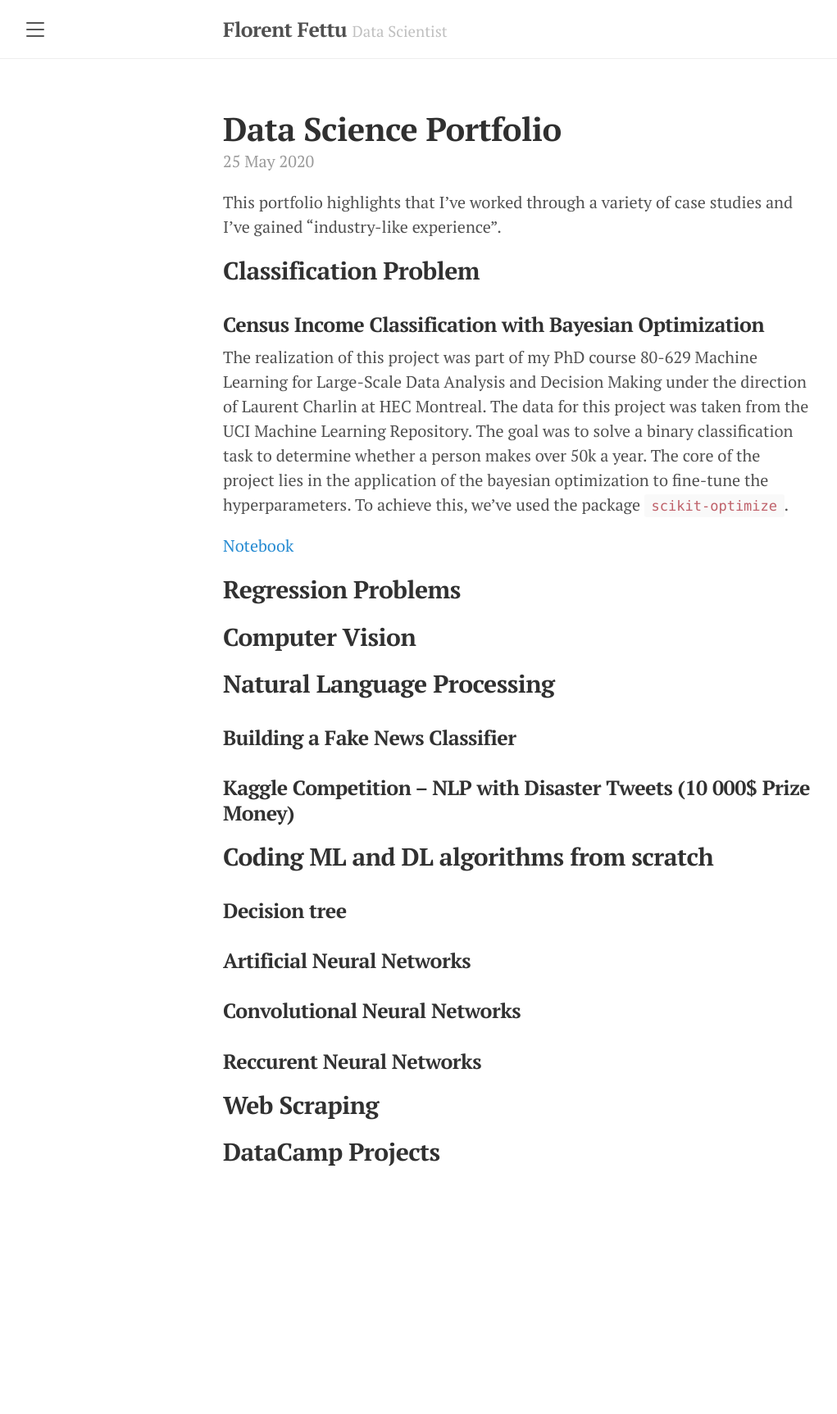
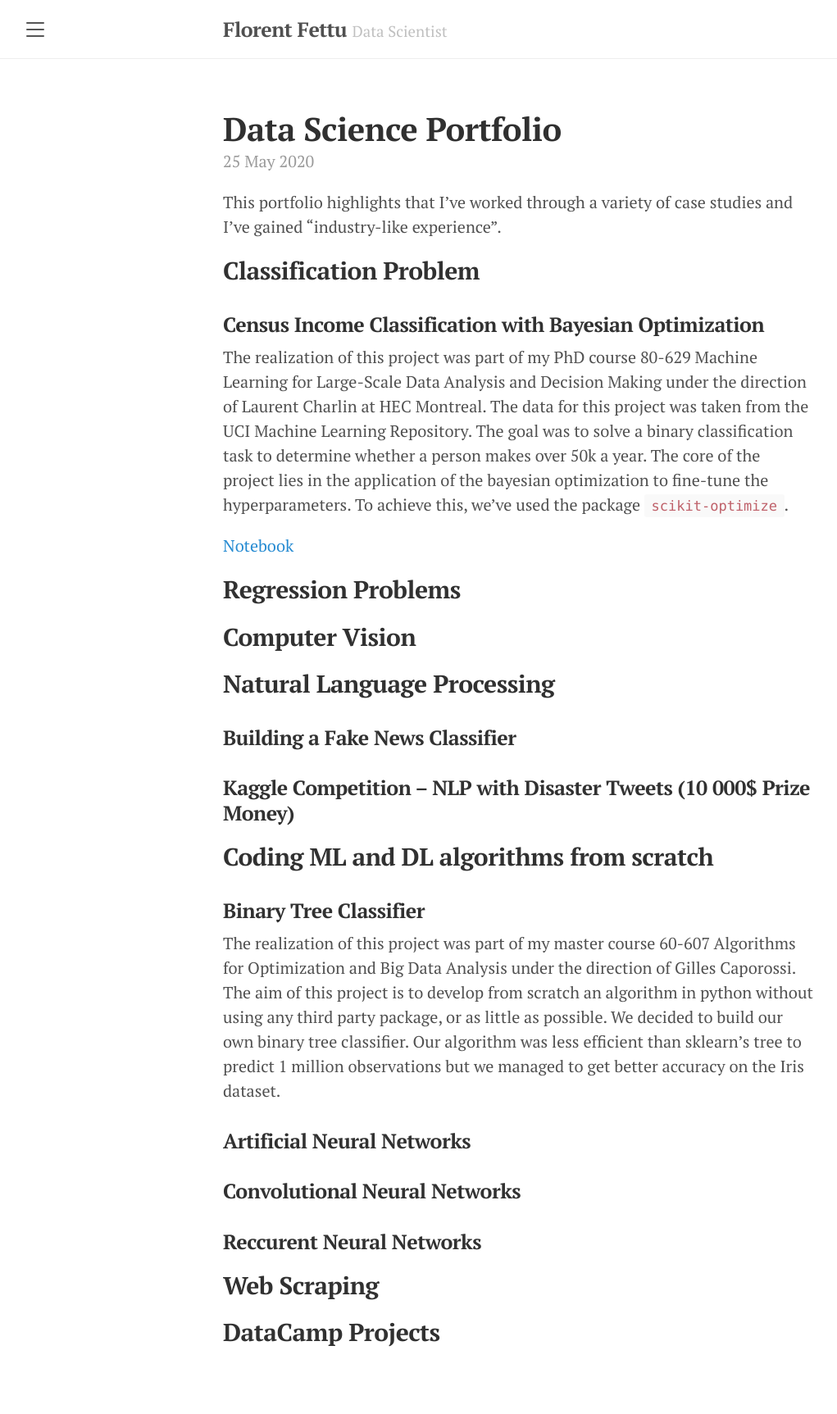
Before and after one commit to florentfettu/florentfettu.github.io, a Jekyll site: the page built from _posts/2020-05-25-data-science-portfolio.md, in a window 1280 px wide. Shown: the whole page at 82% size, without its empty margins (8-1029 px from the left). Built offline with Jekyll 4.4.1, drawn with Linux system fonts in a browser that asks for light colours; nearby versions of some CDN libraries; before the commit the page ends 1505 px from its top, so only the background shows below that.

Commit message:
Update 2020-05-25-data-science-portfolio.md

```diff
--- a/_posts/2020-05-25-data-science-portfolio.md
+++ b/_posts/2020-05-25-data-science-portfolio.md
@@ -25,7 +25,9 @@
 
 ## Coding ML and DL algorithms from scratch
 
-### Decision tree
+### Binary Tree Classifier
+
+The realization of this project was part of my master course 60-607 Algorithms for Optimization and Big Data Analysis under the direction of Gilles Caporossi. The aim of this project is to develop from scratch an algorithm in python without using any third party package, or as little as possible. We decided to build our own binary tree classifier. Our algorithm was less efficient than sklearn's tree to predict 1 million observations but we managed to get better accuracy on the Iris dataset.
 
 ### Artificial Neural Networks
 
```
